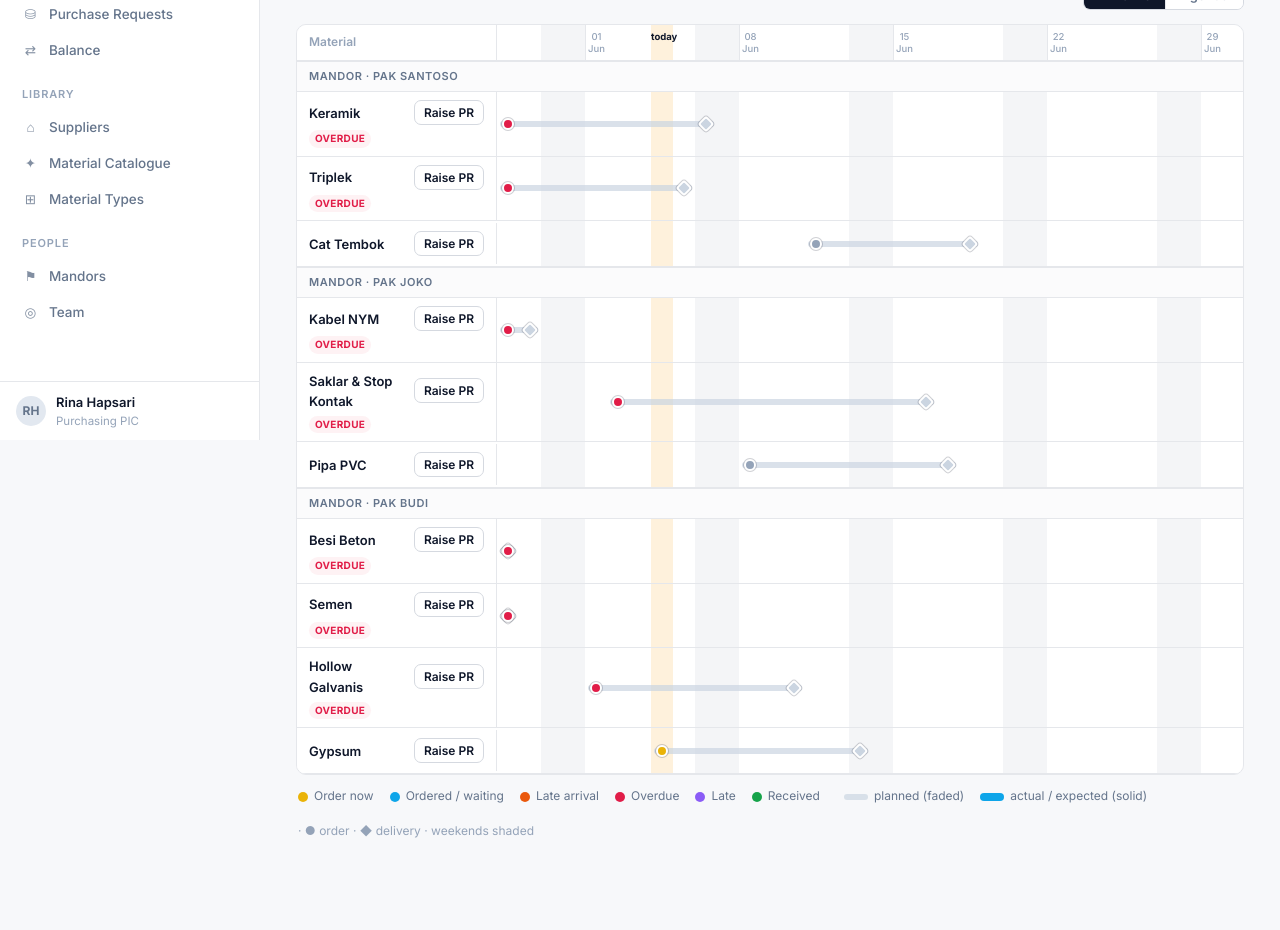
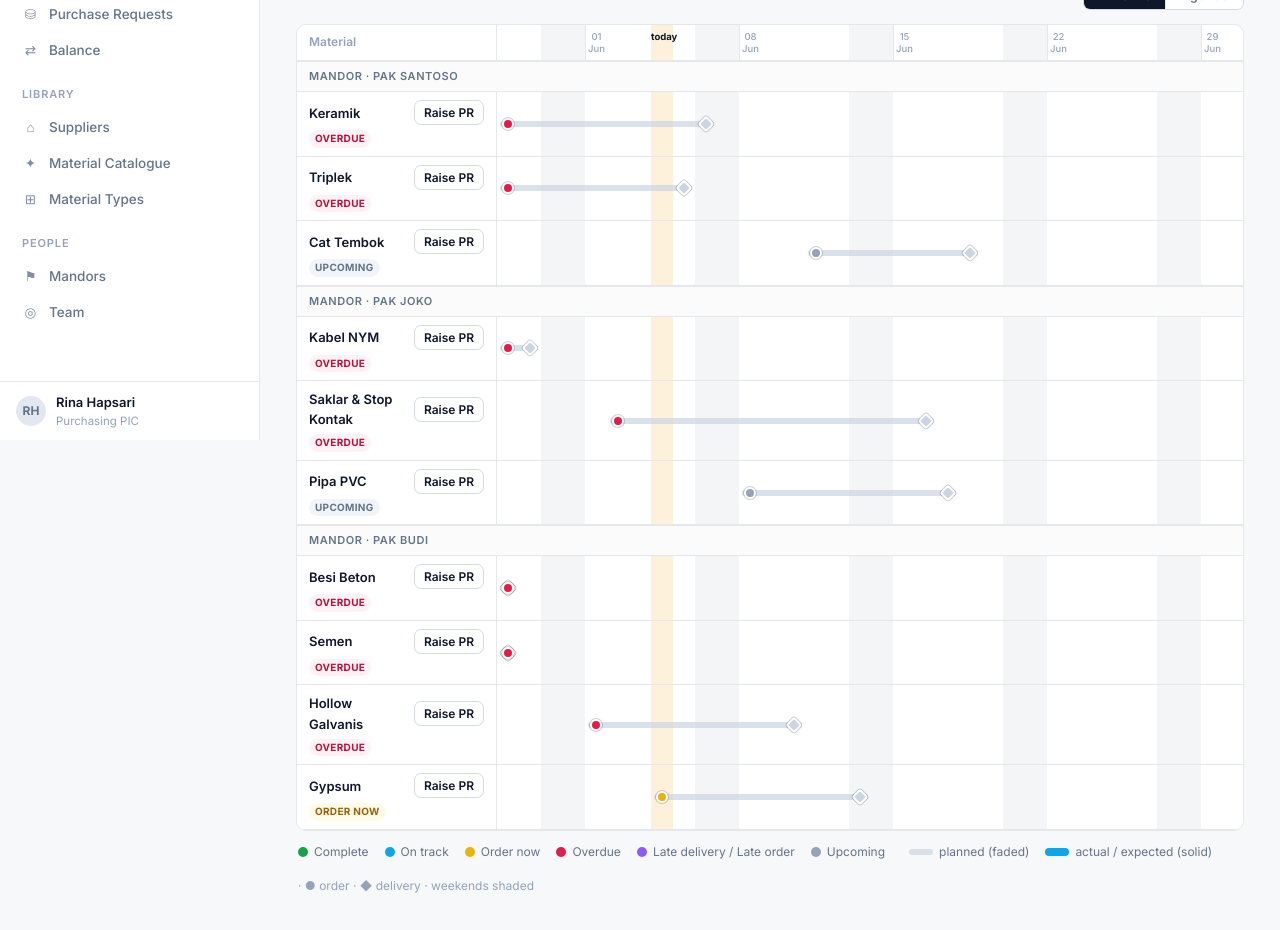
Before and after one commit to elbertdar/Solaria-BoQ-Project, a React (Vite) app: page /schedule in a window 1280 px wide. Shown: the part 360-1290 px from the top of the page. Built offline with nearby package versions, Linux system fonts and the light colour scheme.

Commit message:
V1 - BoQ desc autofill

```diff
--- a/src/engine/schedule.js
+++ b/src/engine/schedule.js
@@ -127,7 +127,7 @@ export function computeLine(db, b, today = todayLocal()) {
   else if (orderOverdue) { urgency = 0; tone = 'overdue'; }        // late order → red
   else if (deliveryOverdue) { urgency = 1; tone = 'late'; }        // late delivery → orange
   else if (orderBeforeStart && state === 'to-order') { urgency = 1; tone = 'overdue'; }
-  else if (forecastLate) { urgency = 3; tone = 'lateArrival'; }    // ordered late → will arrive after plan
+  else if (forecastLate) { urgency = 3; tone = 'late'; }           // ordered late → purple, same as late delivery
   else if (state === 'awaiting') { urgency = 4; tone = 'awaiting'; } // ordered & waiting → blue
   else if (orderThisWeek || dueThisWeek) { urgency = 2; tone = 'orderNow'; } // routine → yellow
   else { urgency = 5; tone = 'neutral'; }
--- a/src/pages/BoqPage.jsx
+++ b/src/pages/BoqPage.jsx
@@ -332,11 +332,12 @@ function BoqModal({ item, onClose }) {
     setMaterialId(m.id); setMatQuery(m.canonicalName);
     if (!unit) setUnit(m.defaultUnit);
     if (expectedUnitCost === '' && m.estUnitCost != null) setCost(m.estUnitCost);
+    if (!description.trim()) setDescription(m.canonicalName);
     setTouchedMat(false);
   }
   function createNewMaterial() {
     const id = addMaterial({ canonicalName: matQuery.trim(), defaultUnit: unit || 'pcs', materialTypeId: db.materialTypes[0]?.id, leadTimeDays: 7 });
-    setMaterialId(id); if (!unit) setUnit('pcs'); setTouchedMat(false);
+    setMaterialId(id); if (!unit) setUnit('pcs'); if (!description.trim()) setDescription(matQuery.trim()); setTouchedMat(false);
   }
   function confirmNewMandor() {
     if (!newMandor.trim()) return;
@@ -349,7 +350,6 @@ function BoqModal({ item, onClose }) {
     let mid = materialId;
     if (!mid && exactResolve) mid = exactResolve.id;
     if (!mid) { setError('Pick an existing material or create a new canonical entry — BoQ items can’t use free-text names (BR-1).'); return; }
-    if (!description.trim()) { setError('Add a short description.'); return; }
     if (!unit) { setError('Set a unit.'); return; }
     if (!allowance) {
       if (quantity === '' || Number(quantity) <= 0) { setError('Enter a quantity.'); return; }
@@ -357,7 +357,7 @@ function BoqModal({ item, onClose }) {
     }
 
     const patch = {
-      projectId: currentProjectId, materialId: mid, description: description.trim(),
+      projectId: currentProjectId, materialId: mid, description: description.trim() || (db.materials.find((x) => x.id === mid)?.canonicalName ?? ''),
       mandorId, unit, budgetBasis,
       quantity: allowance ? 0 : Number(quantity),
       expectedUnitCost: allowance ? 0 : (Number(expectedUnitCost) || 0),
@@ -440,8 +440,8 @@ function BoqModal({ item, onClose }) {
         </div>
 
         <div className="full">
-          <label className="lbl">Description <span className="req">*</span></label>
-          <input type="text" value={description} onChange={(e) => setDescription(e.target.value)} placeholder="Free-text spec notes (Ket.)" />
+          <label className="lbl">Description</label>
+          <input type="text" value={description} onChange={(e) => setDescription(e.target.value)} placeholder="Defaults to the material name — add spec notes if needed (Ket.)" />
         </div>
 
         <div className="full">
@@ -553,7 +553,7 @@ function DraftRow({ b, db, start, onPatch, onDelete }) {
         <select className="input" style={{ minWidth: 150 }} value={b.materialId || ''} onChange={(e) => {
           const mid = e.target.value;
           const m = db.materials.find((x) => x.id === mid);
-          onPatch(b.id, { materialId: mid, ...(m ? { unit: m.defaultUnit, ...(allow ? {} : { expectedUnitCost: m.estUnitCost }) } : {}) });
+          onPatch(b.id, { materialId: mid, ...(m ? { unit: m.defaultUnit, ...(b.description ? {} : { description: m.canonicalName }), ...(allow ? {} : { expectedUnitCost: m.estUnitCost }) } : {}) });
         }}>
           <option value="">— select —</option>
           {db.materials.map((m) => <option key={m.id} value={m.id}>{m.canonicalName}</option>)}
--- a/src/pages/DashboardPage.jsx
+++ b/src/pages/DashboardPage.jsx
@@ -9,7 +9,7 @@ import { portfolioWorklist, todayLocal, addDays, toISO, computeLine, portfolioGa
 import { fmtDate, today as todayISO } from '../engine/format.js';
 import PortfolioGantt from '../components/PortfolioGantt.jsx';
 
-const TONE = { overdue: '#E11D48', late: '#8B5CF6', lateArrival: '#EA580C', orderNow: '#EAB308', awaiting: '#0EA5E9', done: '#16A34A', neutral: '#94A3B8' };
+const TONE = { overdue: '#E11D48', late: '#8B5CF6', orderNow: '#EAB308', awaiting: '#0EA5E9', done: '#16A34A', neutral: '#94A3B8' };
 const BORDER = '#E5E7EB';
 
 export default function DashboardPage() {
@@ -109,7 +109,7 @@ export default function DashboardPage() {
       />
 
       <Bucket
-        title="Late — chase supplier" tone="late" subtitle="ordered, but delivery is overdue"
+        title="Late delivery — chase supplier" tone="late" subtitle="ordered, but delivery is overdue"
         empty="No late deliveries to chase."
         rows={wl.lateDelivery} onUndo={undo}
         renderWhen={(l) => <span style={{ color: TONE.late, fontWeight: 600 }}>{l.lateDays}d late · expected {fmtDate(l.effectiveArrival)}{supplierName(orderedPrFor(l)?.supplierPrimaryId) ? ` · ${supplierName(orderedPrFor(l).supplierPrimaryId)}` : ''}</span>}
@@ -125,9 +125,9 @@ export default function DashboardPage() {
 
       {wl.lateArrival.length > 0 && (
         <Bucket
-          title="Late arrival — ordered late" tone="lateArrival" subtitle="will arrive after the planned date — re-plan or expedite"
+          title="Late order — ordered late" tone="late" subtitle="will arrive after the planned date — re-plan or expedite"
           rows={wl.lateArrival} onUndo={undo}
-          renderWhen={(l) => <span style={{ color: TONE.lateArrival, fontWeight: 600 }}>+{l.slipDays}d vs plan · expected {fmtDate(l.effectiveArrival)}{supplierName(orderedPrFor(l)?.supplierPrimaryId) ? ` · ${supplierName(orderedPrFor(l).supplierPrimaryId)}` : ''}</span>}
+          renderWhen={(l) => <span style={{ color: TONE.late, fontWeight: 600 }}>+{l.slipDays}d vs plan · expected {fmtDate(l.effectiveArrival)}{supplierName(orderedPrFor(l)?.supplierPrimaryId) ? ` · ${supplierName(orderedPrFor(l).supplierPrimaryId)}` : ''}</span>}
           action={(l) => (
             <span style={{ display: 'inline-flex', gap: 6 }}>
               <button className="btn sm" onClick={() => setReceiveFor(l)}>Received</button>
--- a/src/pages/SchedulePage.jsx
+++ b/src/pages/SchedulePage.jsx
@@ -8,20 +8,20 @@ import {
 } from '../engine/schedule.js';
 import { fmtDate } from '../engine/format.js';
 
-const TONE = { overdue: '#E11D48', late: '#8B5CF6', lateArrival: '#EA580C', orderNow: '#EAB308', awaiting: '#0EA5E9', done: '#16A34A', neutral: '#94A3B8' };
+const TONE = { overdue: '#E11D48', late: '#8B5CF6', orderNow: '#EAB308', awaiting: '#0EA5E9', done: '#16A34A', neutral: '#94A3B8' };
 const BORDER = '#E5E7EB';
 const WEEKEND = 'rgba(100,116,139,0.07)';
 const TODAYBG = 'rgba(245,158,11,0.14)';
 
 const BUCKETS = [
+  { key: 'overdue', label: 'Overdue', sub: 'not ordered — order now', color: '#E11D48' },
   { key: 'orderNow', label: 'Order this week', sub: 'routine', color: '#EAB308' },
-  { key: 'overdue', label: 'Overdue', sub: 'late order — order now', color: '#E11D48' },
-  { key: 'late', label: 'Late', sub: 'delivery overdue — chase supplier', color: '#8B5CF6' },
-  { key: 'lateArrival', label: 'Late arrival', sub: 'ordered late — will arrive after the planned date', color: '#EA580C' },
-  { key: 'thisWeek', label: 'Arriving this week', sub: 'ordered & waiting', color: '#0EA5E9' },
+  { key: 'late', label: 'Late delivery', sub: 'ordered — delivery overdue, chase supplier', color: '#8B5CF6' },
+  { key: 'lateArrival', label: 'Late order', sub: 'ordered late — will arrive after the planned date', color: '#8B5CF6' },
+  { key: 'thisWeek', label: 'Arriving this week', sub: 'ordered & on track', color: '#0EA5E9' },
   { key: 'nextWeek', label: 'Next week', color: '#94A3B8' },
   { key: 'later', label: 'Later', color: '#94A3B8' },
-  { key: 'done', label: 'Done', color: '#16A34A' },
+  { key: 'done', label: 'Complete', color: '#16A34A' },
 ];
 const dayLabel = (o) => (o == null ? '—' : `Day ${o}`);
 
@@ -218,23 +218,21 @@ function Row({ l, N, cols, baseDay, weekendCols, todayCol, ActionButton }) {
   );
 }
 
+// Exactly one tag per line — its scheduling status. (Over-budget lives on Balance, not here.)
+function statusTag(l) {
+  if (l.state === 'received') return { text: 'Complete', fg: '#15803D', bg: '#F0FDF4' };
+  if (l.orderOverdue || (l.orderBeforeStart && l.state === 'to-order')) return { text: 'Overdue', fg: '#BE123C', bg: '#FEF2F4' };       // red — not ordered, past order-by
+  if (l.deliveryOverdue) return { text: 'Late delivery', fg: '#6D28D9', bg: '#F5F3FF' };                                                 // purple — ordered, delivery overdue
+  if (l.forecastLate) return { text: 'Late order', fg: '#6D28D9', bg: '#F5F3FF' };                                                        // purple — ordered late, will arrive late
+  if (l.state === 'awaiting') return { text: 'On track', fg: '#0369A1', bg: '#EFF6FF' };                                                  // blue
+  if (l.state === 'to-order' && !l.hasLead) return { text: 'No lead time', fg: '#475569', bg: '#F1F5F9' };                                // grey — can't schedule until set
+  if (l.orderThisWeek || l.dueThisWeek) return { text: 'Order now', fg: '#A16207', bg: '#FEFCE8' };                                       // yellow
+  return { text: 'Upcoming', fg: '#64748B', bg: '#F1F5F9' };                                                                              // grey
+}
+
 function LineTags({ l }) {
-  const tags = [];
-  if (l.orderOverdue) tags.push(['Overdue', TONE.overdue, '#FEF2F4']);
-  if (l.deliveryOverdue) tags.push(['Late', '#7C3AED', '#F5F3FF']);
-  if (l.forecastLate && !l.deliveryOverdue) tags.push([`Late arrival +${l.slipDays}d`, '#C2410C', '#FFF7ED']);
-  if (l.orderBeforeStart && !l.orderOverdue) tags.push(['Order before start', TONE.overdue, '#FEF2F4']);
-  if (l.dueThisWeek && l.state === 'to-order' && !l.orderOverdue) tags.push(['Needed this wk', '#B45309', '#FFFBEB']);
-  if (l.overBudget) tags.push(['Over budget', TONE.overdue, '#FEF2F4']);
-  if (l.snoozedActive) tags.push(['Snoozed', '#64748B', '#F1F5F9']);
-  if (!l.hasLead) tags.push(['No lead time', '#B45309', '#FFFBEB']);
-  if (l.state === 'received') tags.push(['Received', '#15803D', '#F0FDF4']);
-  if (!tags.length) return null;
-  return (
-    <div style={{ display: 'flex', gap: 4, flexWrap: 'wrap' }}>
-      {tags.map(([t, fg, bg]) => <span key={t} style={{ fontSize: 10, fontWeight: 700, padding: '1px 6px', borderRadius: 999, textTransform: 'uppercase', letterSpacing: '0.03em', color: fg, background: bg }}>{t}</span>)}
-    </div>
-  );
+  const s = statusTag(l);
+  return <span style={{ alignSelf: 'flex-start', fontSize: 10, fontWeight: 700, padding: '1px 6px', borderRadius: 999, textTransform: 'uppercase', letterSpacing: '0.03em', color: s.fg, background: s.bg }}>{s.text}</span>;
 }
 
 // ---------- Agenda ----------
@@ -276,17 +274,16 @@ function Agenda({ lines, today, db, ActionButton }) {
 function Milestone({ l }) {
   const overdue = { color: TONE.overdue, fontWeight: 600 };
   const late = { color: TONE.late, fontWeight: 600 };
-  const slip = { color: '#C2410C', fontWeight: 600 };
   const base = { fontSize: 13, color: '#64748B', whiteSpace: 'nowrap' };
   if (l.state === 'received') return <span style={base}>Received {fmtDate(l.actualReceiptDate)}</span>;
   if (l.state === 'to-order') return <span style={{ ...base, ...(l.orderOverdue || l.orderBeforeStart ? overdue : {}) }}>Order by {dayLabel(l.orderOffset)}</span>;
-  if (l.deliveryOverdue) return <span style={{ ...base, ...late }}>Overdue · exp. {fmtDate(l.effectiveArrival)}</span>;
-  if (l.forecastLate) return <span style={{ ...base, ...slip }}>Late arrival · exp. {fmtDate(l.effectiveArrival)} (+{l.slipDays}d)</span>;
+  if (l.deliveryOverdue) return <span style={{ ...base, ...late }}>Late delivery · exp. {fmtDate(l.effectiveArrival)}</span>;
+  if (l.forecastLate) return <span style={{ ...base, ...late }}>Late order · exp. {fmtDate(l.effectiveArrival)} (+{l.slipDays}d)</span>;
   return <span style={base}>Arriving ~{fmtDate(l.effectiveArrival)}</span>;
 }
 
 function Legend() {
-  const items = [['Order now', TONE.orderNow], ['Ordered / waiting', TONE.awaiting], ['Late arrival', TONE.lateArrival], ['Overdue', TONE.overdue], ['Late', TONE.late], ['Received', TONE.done]];
+  const items = [['Complete', TONE.done], ['On track', TONE.awaiting], ['Order now', TONE.orderNow], ['Overdue', TONE.overdue], ['Late delivery / Late order', TONE.late], ['Upcoming', TONE.neutral]];
   return (
     <div style={{ display: 'flex', gap: 16, flexWrap: 'wrap', alignItems: 'center', fontSize: 12, color: '#64748B', margin: '12px 2px 0' }}>
       {items.map(([t, c]) => <span key={t} style={{ display: 'inline-flex', alignItems: 'center', gap: 6 }}><span style={{ width: 10, height: 10, borderRadius: '50%', background: c }} />{t}</span>)}
```
Also changed, not shown: sbf.mjs, 1 other file (tests, documents, lock files or other folders).
